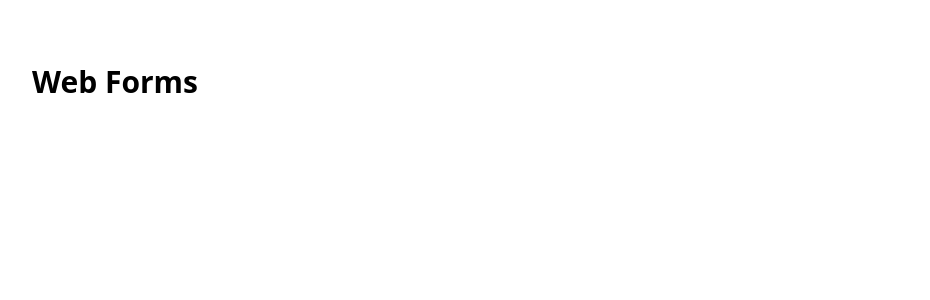
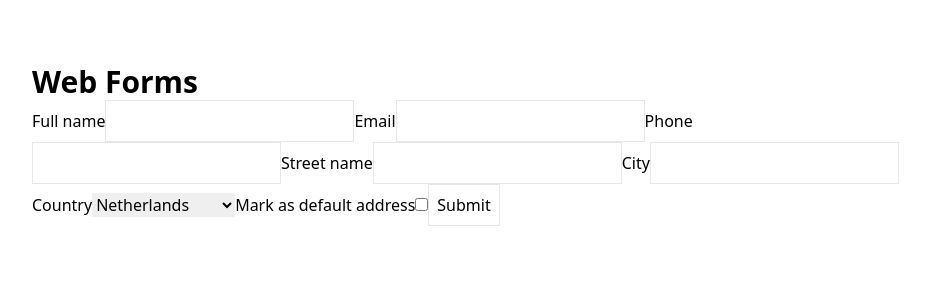
Before and after one commit to gbyesiltas/formkit-knowledge-sharing, a Nuxt app: page / in a window 1280 px wide. Shown: the top 300 px of the page, without its empty margins (160-1090 px from the left). Built offline with nearby package versions, Linux system fonts and the light colour scheme.

Commit message:
adding native forms

```diff
--- a/app.vue
+++ b/app.vue
@@ -4,5 +4,6 @@
 <template>
   <div class="max-w-5xl mx-auto p-16">
     <h1 class="text-3xl font-bold">Web Forms</h1>
+    <NativeAddressForm />
   </div>
 </template>
--- /dev/null
+++ b/components/Native/AddressForm.vue
@@ -0,0 +1,33 @@
+<script setup lang="ts"></script>
+
+<template>
+    <form method="post" action="/api/address">
+        <label for="name">Full name</label>
+        <input type="text" name="name" />
+
+        <label for="email">Email</label>
+        <input type="email" name="email" />
+
+        <label for="phone">Phone</label>
+        <input type="tel" name="phone" />
+
+        <label for="streetName">Street name</label>
+        <input type="text" name="streetName" />
+
+        <label for="city">City</label>
+        <input type="text" name="city" />
+
+        <CountryInput />
+
+        <label for="isDefault">Mark as default address</label>
+        <input type="checkbox" name="isDefault" />
+
+        <input type="submit" value="Submit">
+    </form>
+</template>
+
+<style scoped lang="postcss">
+input {
+    @apply border p-2;
+}
+</style>
--- /dev/null
+++ b/components/Native/CountryInput.vue
@@ -0,0 +1,7 @@
+<template>
+    <label for="country">Country</label>
+    <select name="country">
+        <option value="nl">Netherlands</option>
+        <option value="gb">United Kingdom</option>
+    </select>
+</template>
```
